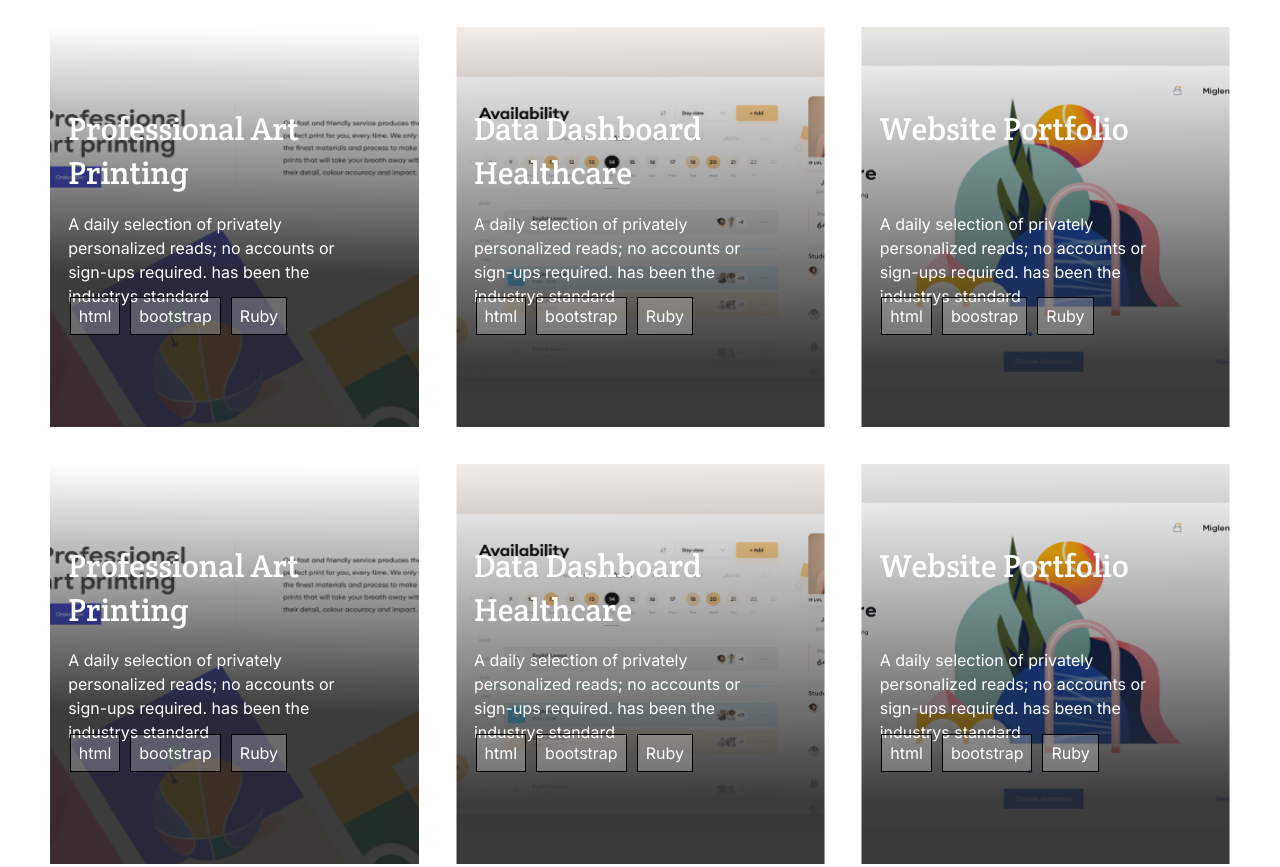
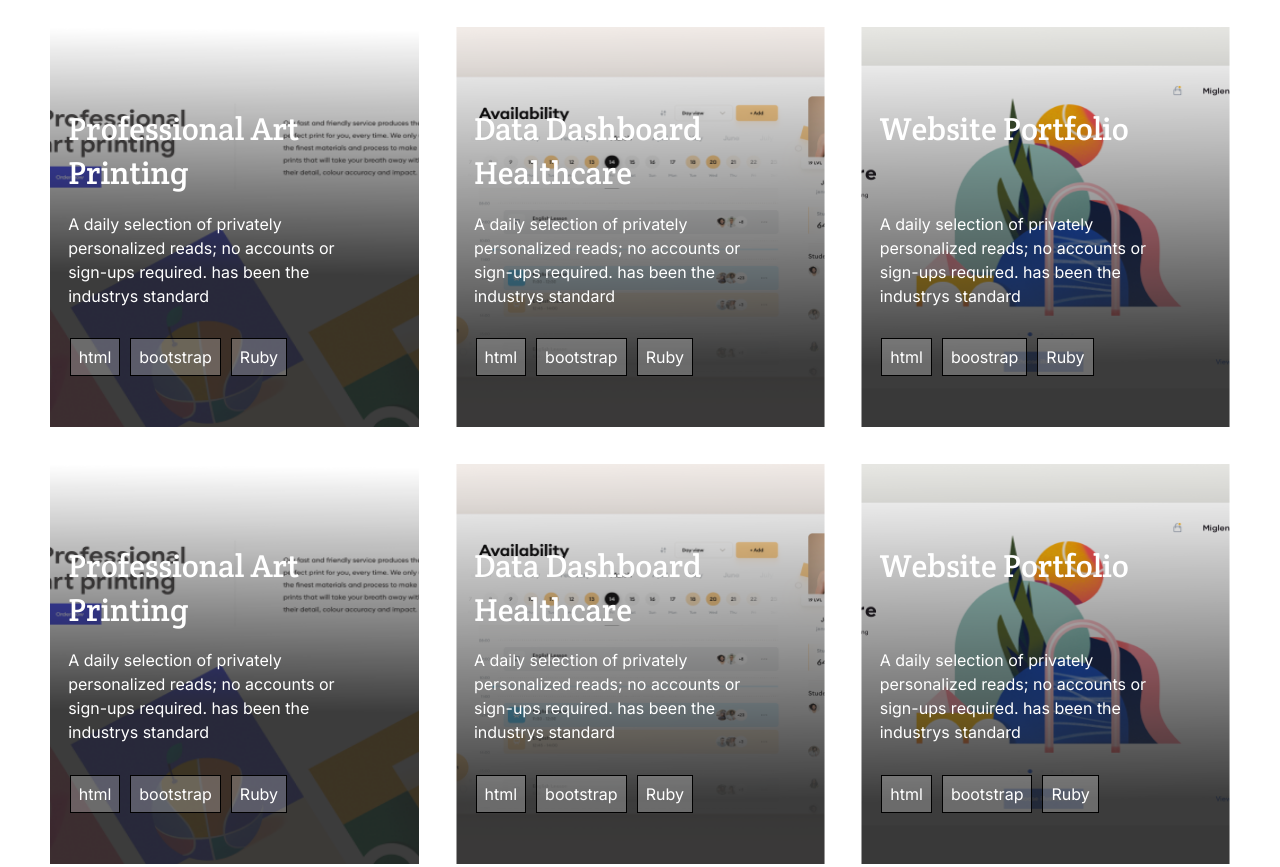
Before and after one commit to eamador1/portfolio, a plain HTML site: page index.html in a window 1280 px wide. Shown: the part 1411-2278 px from the top of the page. Drawn offline with Linux system fonts and the light colour scheme.

Commit message:
Change margin of .project tools

```diff
--- a/style.css
+++ b/style.css
@@ -379,7 +379,7 @@ font-family: 'Roboto', sans-serif;
   list-style-type: none;
   margin-left: 20px;
   font-family: 'Inter', sans-serif;
-  margin-top: 19%;
+  margin-top: 30%;
   position: absolute;
   top: 25vh;
 }
```
